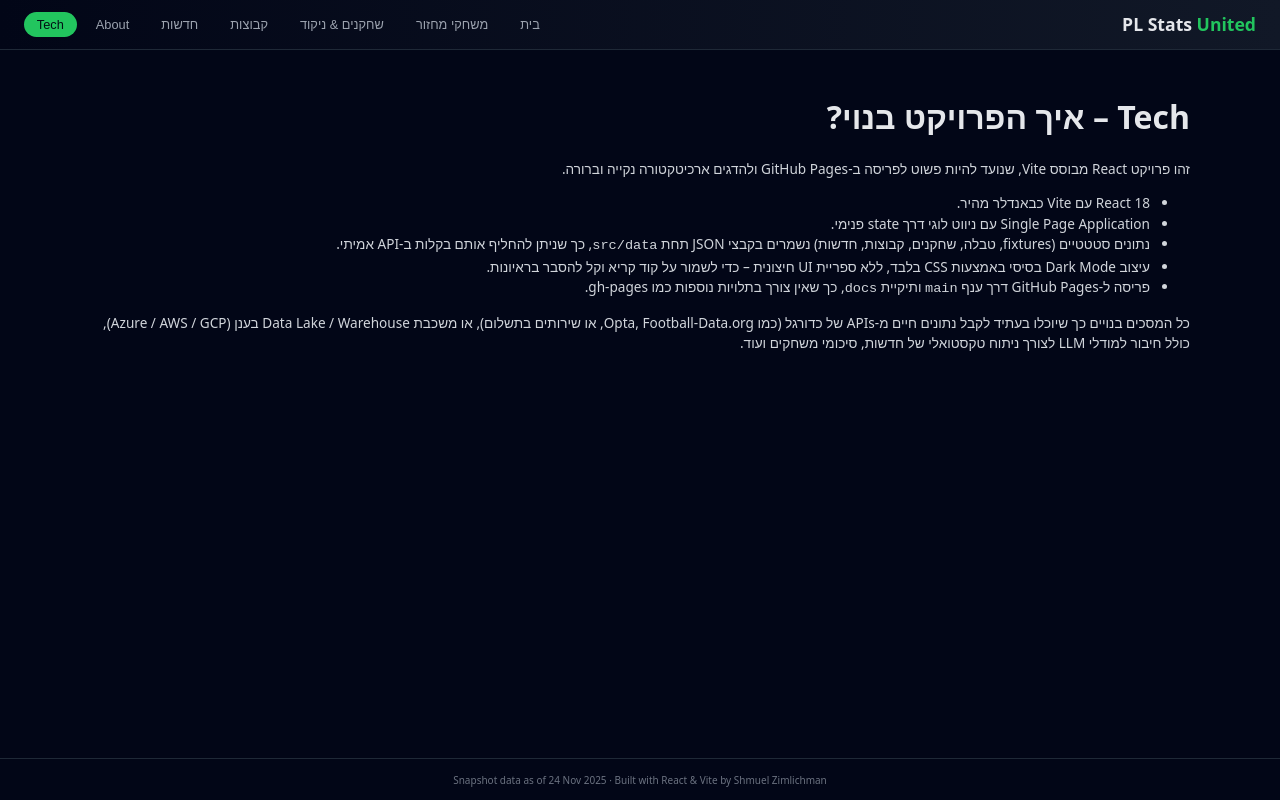
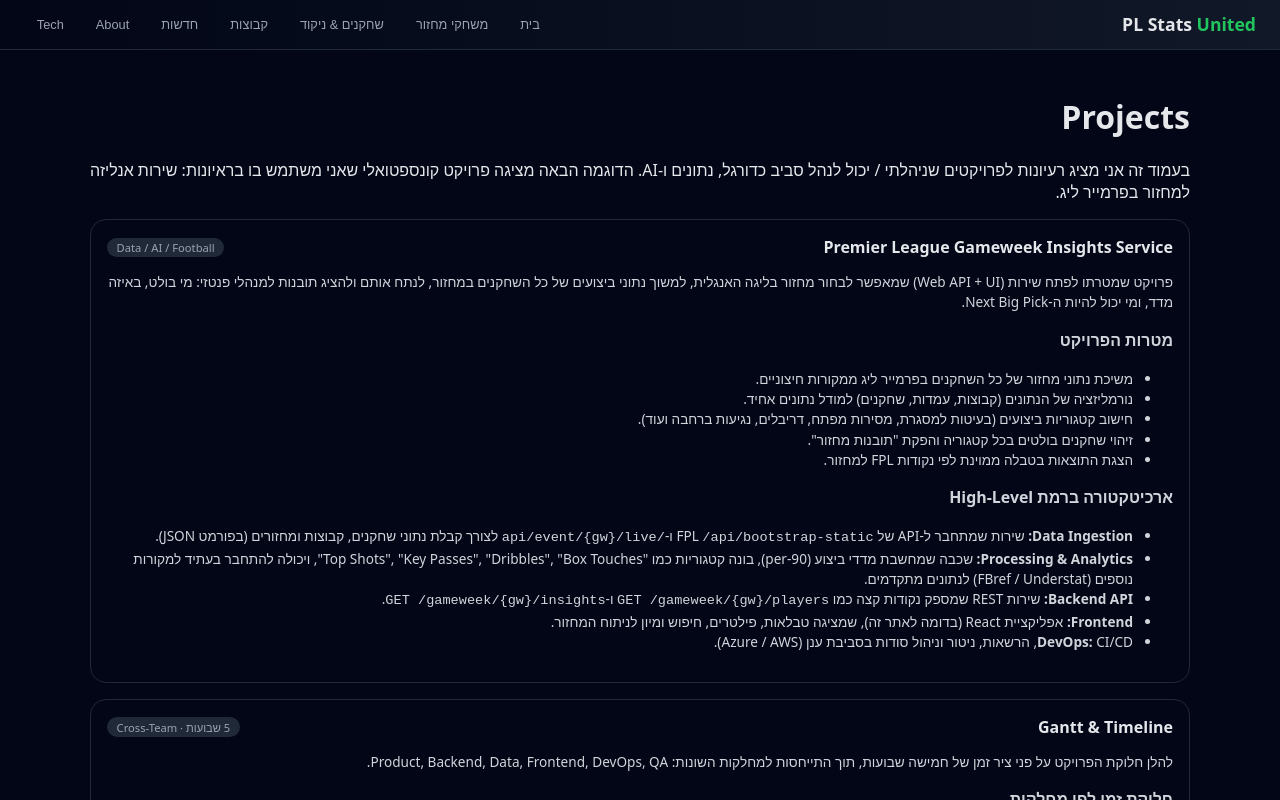
Before and after one commit to shmuelzim257/pl-stats-react, a React (Vite) app: page / in a window 1280 px wide. Both pictures are taken after a click on the button "Tech". Shown: the top 800 px of the page. Built offline with nearby package versions, Linux system fonts and the light colour scheme.

Commit message:
Add Projects page with PL insights project and Gantt

```diff
--- a/src/App.jsx
+++ b/src/App.jsx
@@ -74,7 +74,7 @@
             About
           </button>
           <button
-            className={page === 'tech' ? 'nav-btn active' : 'nav-btn'}
+            className={page === 'Projects' ? 'nav-btn active' : 'nav-btn'}
             onClick={() => setPage('tech')}
           >
             Tech
--- a/src/components/Tech.jsx
+++ b/src/components/Tech.jsx
@@ -1,38 +1,162 @@
-import React from 'react';
+import React from "react";
 
 export const Tech = () => {
   return (
     <div className="container">
-      <h1>Tech – איך הפרויקט בנוי?</h1>
-      <p className="card-body">
-        זהו פרויקט React מבוסס Vite, שנועד להיות פשוט לפריסה ב-GitHub Pages
-        ולהדגים ארכיטקטורה נקייה וברורה.
+      <h1>Projects</h1>
+      <p>
+        בעמוד זה אני מציג רעיונות לפרויקטים שניהלתי / יכול לנהל סביב כדורגל,
+        נתונים ו-AI. הדוגמה הבאה מציגה פרויקט קונספטואלי שאני משתמש בו בראיונות:
+        שירות אנליזה למחזור בפרמייר ליג.
       </p>
 
-      <ul className="card-body">
-        <li>React 18 עם Vite כבאנדלר מהיר.</li>
-        <li>Single Page Application עם ניווט לוגי דרך state פנימי.</li>
+      {/* כרטיס פרויקט ראשי */}
+      <div className="card" style={{ marginTop: "1rem" }}>
+        <div className="card-header">
+          <h2 className="card-title">
+            Premier League Gameweek Insights Service
+          </h2>
+          <span className="pill">Data / AI / Football</span>
+        </div>
+        <div className="card-body">
+          <p>
+            פרויקט שמטרתו לפתח שירות (Web API + UI) שמאפשר לבחור מחזור בליגה
+            האנגלית, למשוך נתוני ביצועים של כל השחקנים במחזור, לנתח אותם ולהציג
+            תובנות למנהלי פנטזי: מי בולט, באיזה מדד, ומי יכול להיות ה-Next Big
+            Pick.
+          </p>
+
+          <h3>מטרות הפרויקט</h3>
+          <ul>
+            <li>משיכת נתוני מחזור של כל השחקנים בפרמייר ליג ממקורות חיצוניים.</li>
             <li>
-          נתונים סטטטיים (fixtures, טבלה, שחקנים, קבוצות, חדשות) נשמרים בקבצי
-          JSON תחת <code>src/data</code>, כך שניתן להחליף אותם בקלות ב-API
-          אמיתי.
+              נורמליזציה של הנתונים (קבוצות, עמדות, שחקנים) למודל נתונים אחיד.
             </li>
             <li>
-          עיצוב Dark Mode בסיסי באמצעות CSS בלבד, ללא ספריית UI חיצונית – כדי
-          לשמור על קוד קריא וקל להסבר בראיונות.
+              חישוב קטגוריות ביצועים (בעיטות למסגרת, מסירות מפתח, דריבלים,
+              נגיעות ברחבה ועוד).
+            </li>
+            <li>זיהוי שחקנים בולטים בכל קטגוריה והפקת &quot;תובנות מחזור&quot;.</li>
+            <li>הצגת התוצאות בטבלה ממוינת לפי נקודות FPL למחזור.</li>
+          </ul>
+
+          <h3>ארכיטקטורה ברמת High-Level</h3>
+          <ul>
+            <li>
+              <strong>Data Ingestion:</strong> שירות שמתחבר ל-API של FPL{" "}
+              <code>/api/bootstrap-static</code> ו-<code>/api/event/&#123;gw&#125;/live</code>{" "}
+              לצורך קבלת נתוני שחקנים, קבוצות ומחזורים (בפורמט JSON).
             </li>
             <li>
-          פריסה ל-GitHub Pages דרך ענף <code>main</code> ותיקיית{' '}
-          <code>docs</code>, כך שאין צורך בתלויות נוספות כמו gh-pages.
+              <strong>Processing &amp; Analytics:</strong> שכבה שמחשבת מדדי ביצוע
+              (per-90), בונה קטגוריות כמו &quot;Top Shots&quot;,
+              &quot;Key Passes&quot;, &quot;Dribbles&quot;, &quot;Box Touches&quot;,
+              ויכולה להתחבר בעתיד למקורות נוספים (FBref / Understat) לנתונים
+              מתקדמים.
+            </li>
+            <li>
+              <strong>Backend API:</strong> שירות REST שמספק נקודות קצה כמו{" "}
+              <code>GET /gameweek/&#123;gw&#125;/players</code> ו-
+              <code>GET /gameweek/&#123;gw&#125;/insights</code>.
+            </li>
+            <li>
+              <strong>Frontend:</strong> אפליקציית React (בדומה לאתר זה), שמציגה
+              טבלאות, פילטרים, חיפוש ומיון לניתוח המחזור.
+            </li>
+            <li>
+              <strong>DevOps:</strong> CI/CD, הרשאות, ניטור וניהול סודות בסביבת
+              ענן (Azure / AWS).
             </li>
           </ul>
+        </div>
+      </div>
 
-      <p className="card-body">
-        כל המסכים בנויים כך שיוכלו בעתיד לקבל נתונים חיים מ-APIs של כדורגל
-        (כמו Opta, Football-Data.org, או שירותים בתשלום), או משכבת Data Lake /
-        Warehouse בענן (Azure / AWS / GCP), כולל חיבור למודלי LLM לצורך ניתוח
-        טקסטואלי של חדשות, סיכומי משחקים ועוד.
+      {/* כרטיס גאנט / לוחות זמנים */}
+      <div className="card" style={{ marginTop: "1rem" }}>
+        <div className="card-header">
+          <h2 className="card-title">Gantt &amp; Timeline</h2>
+          <span className="pill">5 שבועות · Cross-Team</span>
+        </div>
+        <div className="card-body">
+          <p>
+            להלן חלוקת הפרויקט על פני ציר זמן של חמישה שבועות, תוך התייחסות
+            למחלקות השונות: Product, Backend, Data, Frontend, DevOps, QA.
           </p>
+
+          <h3>חלוקת זמן לפי מחלקות</h3>
+          <div className="table-wrapper" style={{ marginTop: "0.5rem" }}>
+            <table>
+              <thead>
+                <tr>
+                  <th>מחלקה</th>
+                  <th>שבוע 1</th>
+                  <th>שבוע 2</th>
+                  <th>שבוע 3</th>
+                  <th>שבוע 4</th>
+                  <th>שבוע 5</th>
+                </tr>
+              </thead>
+              <tbody>
+                <tr>
+                  <td>Product / PM</td>
+                  <td>אפיון PRD, KPIs, מקורות נתונים</td>
+                  <td>עדכון דרישות על בסיס POC Backend</td>
+                  <td>סקירת תוצאות, אישור KPIs ל-Insights</td>
+                  <td>איפיון UX סופי ותצוגת טבלאות</td>
+                  <td>תיעוד, README, Diagrams, הכנה להדגמה</td>
+                </tr>
+                <tr>
+                  <td>DevOps</td>
+                  <td>הקמת סביבות Dev/Test, CI/CD ראשוני, הרשאות</td>
+                  <td>תצורת ריצה ל-Backend (Lambda/Functions/App Service)</td>
+                  <td>ניטור בסיסי ל-API, לוגים</td>
+                  <td>תמיכה ב-Build &amp; Deploy של ה-Frontend</td>
+                  <td>Hardening, ניהול סודות, Production Release</td>
+                </tr>
+                <tr>
+                  <td>Backend</td>
+                  <td>POC משיכת נתונים מ-FPL, בדיקת Latency</td>
+                  <td>פיתוח Ingestion + Normalization, אחסון מבנה אחיד</td>
+                  <td>בניית REST API: /players, /insights</td>
+                  <td>שיפורי ביצועים, Cache, טיפול בשגיאות</td>
+                  <td>כיוונון אחרון ולוגים מפורטים</td>
+                </tr>
+                <tr>
+                  <td>Data / Analytics</td>
+                  <td>הגדרת מודל נתונים וקטגוריות ביצועים</td>
+                  <td>חישובי מדדים (Shots, Key Passes, Dribbles, Box Touches)</td>
+                  <td>הגדרת Top Performers לכל Metric</td>
+                  <td>אימות סטטיסטי מול דוגמאות אמיתיות</td>
+                  <td>תיעוד מדדים ומשמעותם למנהלי פנטזי</td>
+                </tr>
+                <tr>
+                  <td>Frontend</td>
+                  <td>Setup פרויקט React, בסיס Layout</td>
+                  <td>הגדרת מבנה מסכים וקומפוננטות</td>
+                  <td>אינטגרציה ראשונית ל-API, טבלת בסיס</td>
+                  <td>פיתוח טבלה מתקדמת (פילטרים, חיפוש, מיון, Highlights)</td>
+                  <td>שיפורי UX, רספונסיביות ו-Polish אחרון</td>
+                </tr>
+                <tr>
+                  <td>QA</td>
+                  <td>הכנת Test Plan ראשוני</td>
+                  <td>בדיקות API יחידניות</td>
+                  <td>בדיקות אינטגרציה Backend + Data</td>
+                  <td>בדיקות E2E על ה-UI</td>
+                  <td>Regression מלאה ואישור Go-Live</td>
+                </tr>
+              </tbody>
+            </table>
+          </div>
+
+          <p style={{ marginTop: "0.75rem", fontSize: "0.85rem" }}>
+            הגאנט מציג לא רק את הלו&quot;ז, אלא גם את שיתוף הפעולה בין המחלקות:
+            Product מגדיר דרישות ותעדוף, Backend ו-Data בונים את מנוע
+            ה-Insights, Frontend מייצר חוויית משתמש, DevOps אחראי על סביבות,
+            הרשאות וניטור, ו-QA מבטיח יציבות לפני עלייה לאוויר.
+          </p>
+        </div>
+      </div>
     </div>
   );
 };
```
Also changed, not shown: 3 other files (tests, documents, lock files or other folders). Lines whose indentation alone changed are shown as unchanged.
